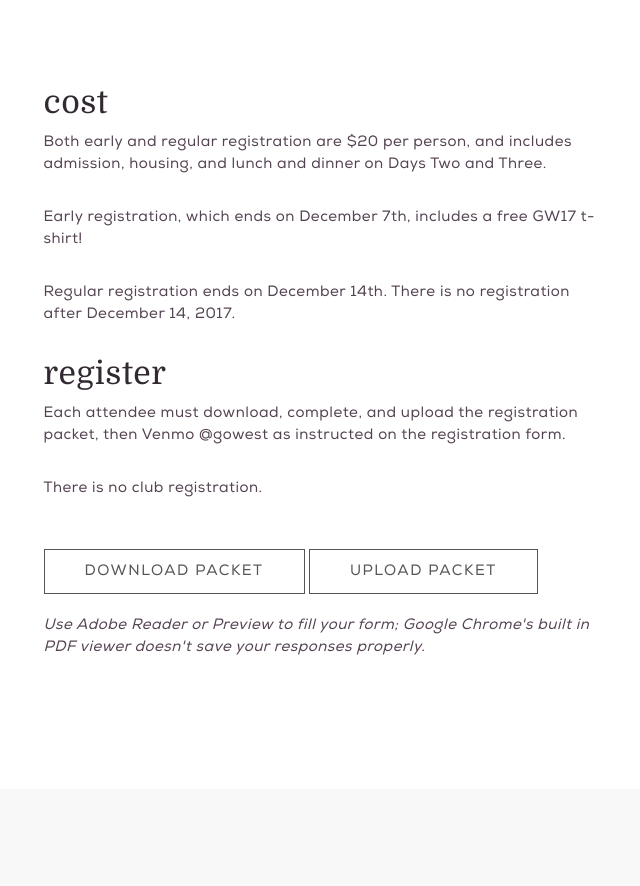
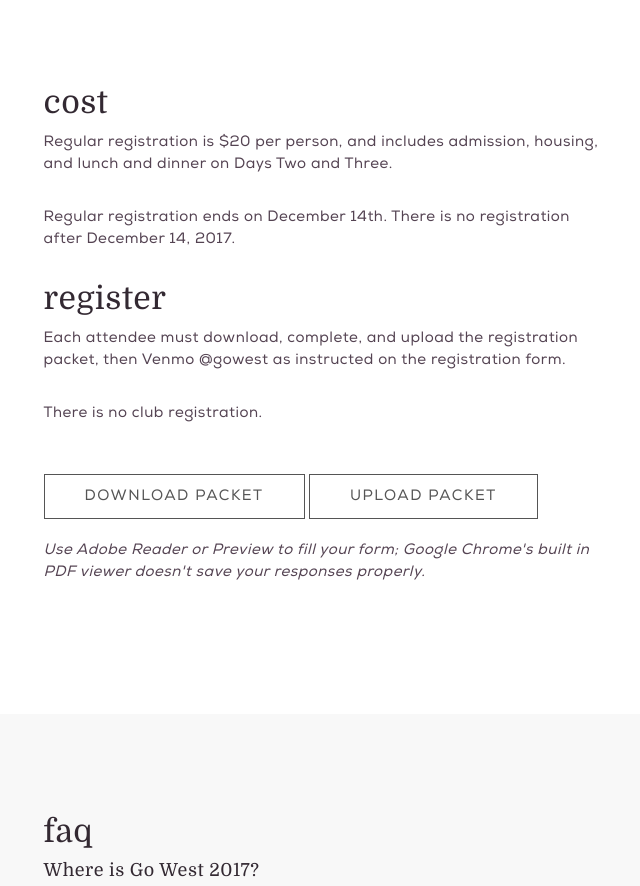
Before and after one commit to gowest17/gowest17, a plain HTML site: page index.html in a window 1280 px wide. Shown: the part 1740-2626 px from the top of the page, without its empty margins (319-959 px from the left). Drawn offline with nearby package versions, Linux system fonts and the light colour scheme.

Commit message:
regular registration

```diff
--- a/index.html
+++ b/index.html
@@ -167,8 +167,7 @@
 							<!-- Start Feature Content -->
 							<div class="row">
 										<h2>cost</h2>
-                    <p>Both early and regular registration are $20 per person, and includes admission, housing, and lunch and dinner on Days Two and Three.</p>
-                    <p>Early registration, which ends on December 7th, includes a free GW17 t-shirt!</p>
+                    <p>Regular registration is $20 per person, and includes admission, housing, and lunch and dinner on Days Two and Three.</p>
                     <p>Regular registration ends on December 14th. There is no registration after December 14, 2017.</p>
                     <h2>register</h2>
 										<p>Each attendee must download, complete, and upload the registration packet, then Venmo @gowest as instructed on the registration form.</p>
```
Also changed, not shown: 3 other files.
